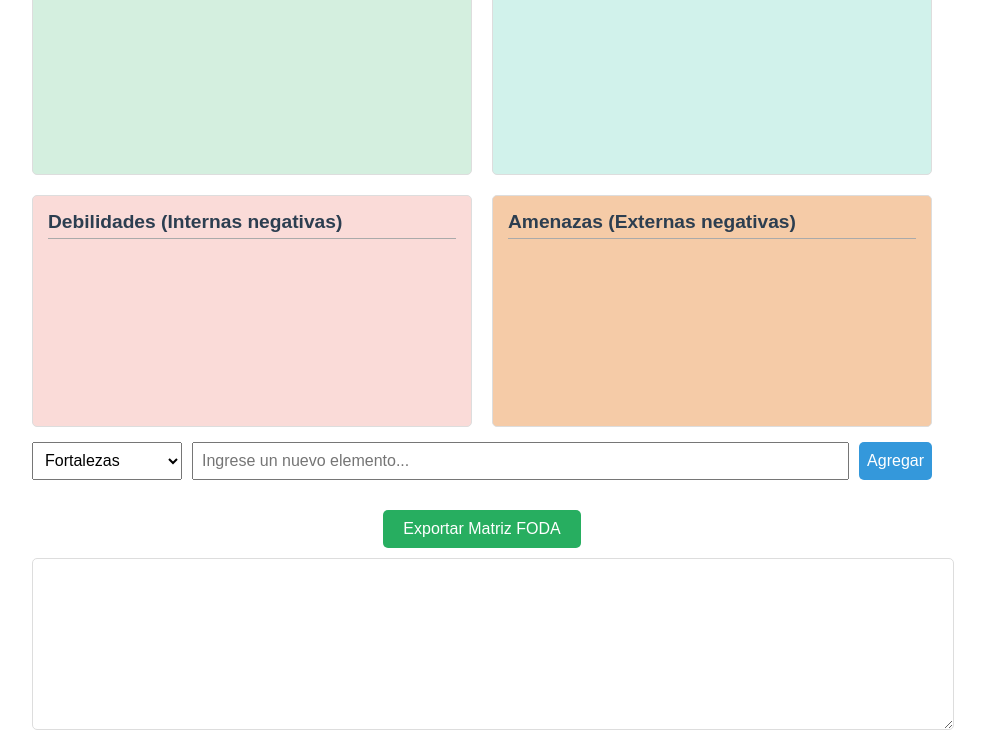
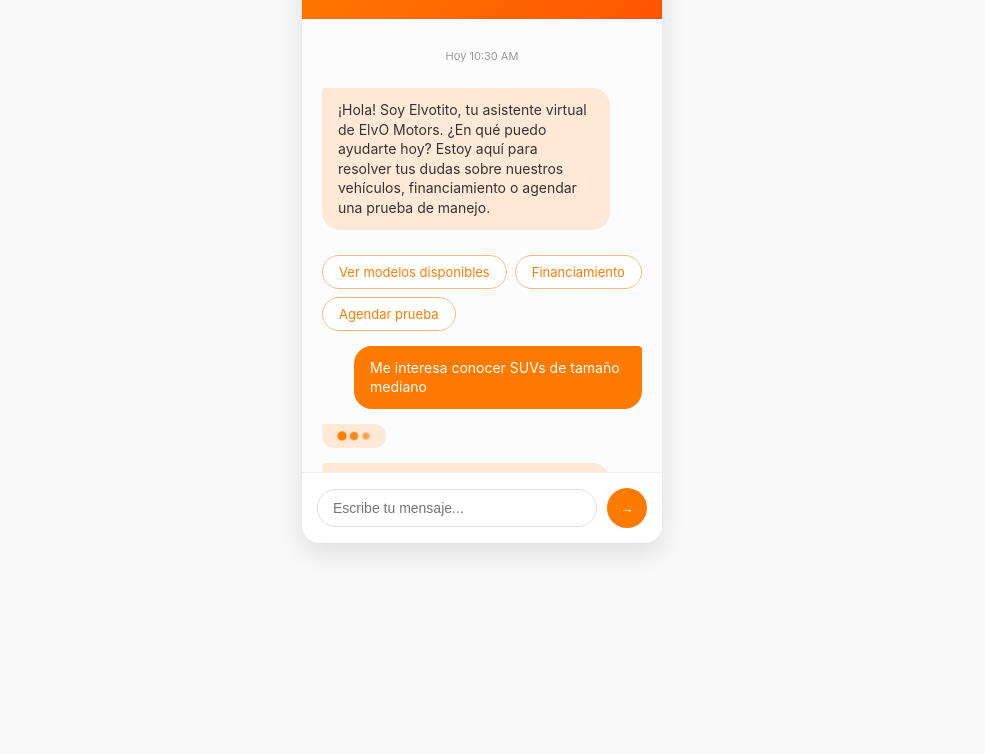
Before and after one commit to elvisorlando25/elvisorlando25.github.io, a plain HTML site: page matrizfoda.html in a window 1280 px wide. Shown: the part 157-911 px from the top of the page, without its empty margins (158-1143 px from the left). After the commit the page ends 800 px from the top, so only its background shows below. Drawn offline with Linux system fonts and the light colour scheme.

Commit message:
Prototipo atomchatio.html

```diff
--- a/matrizfoda.html
+++ b/matrizfoda.html
@@ -3,261 +3,430 @@
 <head>
   <meta charset="UTF-8">
   <meta name="viewport" content="width=device-width, initial-scale=1.0">
-    <title>Matriz FODA Interactiva</title>
+  <title>ElvO Motors Chatbot</title>
   <style>
     body {
-            font-family: Arial, sans-serif;
-            max-width: 900px;
-            margin: 0 auto;
-            padding: 20px;
+      font-family: 'Inter', -apple-system, BlinkMacSystemFont, sans-serif;
+      margin: 0;
+      padding: 0;
+      background-color: #f8f8f8;
+      color: #333;
+      display: flex;
+      justify-content: center;
+      align-items: center;
+      height: 100vh;
     }
 
-        h1 {
-            text-align: center;
-            color: #2c3e50;
+    .chat-container {
+      width: 360px;
+      height: 600px;
+      border-radius: 18px;
+      overflow: hidden;
+      display: flex;
+      flex-direction: column;
+      box-shadow: 0 10px 25px rgba(0, 0, 0, 0.1);
+      background: white;
+      position: relative;
     }
 
-        .foda-container {
-            display: grid;
-            grid-template-columns: 1fr 1fr;
-            grid-gap: 20px;
-            margin-top: 20px;
+    .chat-header {
+      background: linear-gradient(135deg, #FF7A00, #FF5500);
+      color: white;
+      padding: 20px;
+      display: flex;
+      align-items: center;
+      justify-content: space-between;
     }
 
-        .foda-section {
-            border: 1px solid #ddd;
-            border-radius: 5px;
-            padding: 15px;
-            min-height: 200px;
+    .brand {
+      display: flex;
+      align-items: center;
+      gap: 10px;
     }
 
-        .fortalezas {
-            background-color: #d4efdf;
+    .logo {
+      width: 32px;
+      height: 32px;
+      background: white;
+      border-radius: 50%;
+      display: flex;
+      align-items: center;
+      justify-content: center;
+      color: #FF5500;
+      font-weight: bold;
+      font-size: 16px;
     }
 
-        .oportunidades {
-            background-color: #d1f2eb;
+    .header-text {
+      flex-grow: 1;
     }
 
-        .debilidades {
-            background-color: #fadbd8;
+    .brand-name {
+      font-weight: bold;
+      font-size: 18px;
+      margin: 0;
     }
 
-        .amenazas {
-            background-color: #f5cba7;
+    .status {
+      font-size: 12px;
+      opacity: 0.9;
     }
 
-        h2 {
-            margin-top: 0;
-            color: #2c3e50;
-            font-size: 1.2em;
-            border-bottom: 1px solid #aaa;
-            padding-bottom: 5px;
+    .close-button {
+      background: rgba(255, 255, 255, 0.2);
+      border: none;
+      color: white;
+      border-radius: 50%;
+      width: 30px;
+      height: 30px;
+      display: flex;
+      align-items: center;
+      justify-content: center;
+      cursor: pointer;
     }
 
-        ul {
-            min-height: 150px;
-            margin: 0;
-            padding-left: 20px;
+    .chat-body {
+      flex-grow: 1;
+      padding: 20px;
+      overflow-y: auto;
+      display: flex;
+      flex-direction: column;
+      gap: 15px;
+      background-color: #fcfcfc;
     }
 
-        li {
+    .message {
+      max-width: 80%;
+      padding: 12px 16px;
+      border-radius: 18px;
+      font-size: 14px;
+      line-height: 1.4;
+    }
+
+    .bot-message {
+      background-color: #FFE8D6;
+      color: #333;
+      border-top-left-radius: 4px;
+      align-self: flex-start;
+    }
+
+    .user-message {
+      background-color: #FF7A00;
+      color: white;
+      border-top-right-radius: 4px;
+      align-self: flex-end;
+    }
+
+    .quick-replies {
+      display: flex;
+      flex-wrap: wrap;
+      gap: 8px;
+      margin-top: 10px;
+    }
+
+    .quick-reply {
+      background-color: white;
+      border: 1px solid #FFB980;
+      color: #FF7A00;
+      border-radius: 18px;
+      padding: 8px 16px;
+      font-size: 13px;
+      cursor: pointer;
+      transition: all 0.2s;
+    }
+
+    .quick-reply:hover {
+      background-color: #FFF0E3;
+    }
+
+    .car-card {
+      background: white;
+      border-radius: 12px;
+      overflow: hidden;
+      box-shadow: 0 2px 10px rgba(0,0,0,0.05);
+      width: 240px;
+      margin-bottom: 10px;
+    }
+
+    .car-img {
+      height: 120px;
+      background-color: #FFF0E3;
+      display: flex;
+      align-items: center;
+      justify-content: center;
+      color: #FF7A00;
+      font-size: 14px;
+      font-weight: bold;
+    }
+
+    .car-info {
+      padding: 12px;
+    }
+
+    .car-name {
+      font-weight: bold;
+      font-size: 16px;
+      margin: 0 0 4px 0;
+      color: #FF5500;
+    }
+
+    .car-price {
+      font-size: 14px;
+      margin: 0 0 8px 0;
+      color: #555;
+    }
+
+    .car-features {
+      display: flex;
+      gap: 8px;
       margin-bottom: 8px;
     }
 
-        .input-container {
-            display: flex;
-            margin-top: 15px;
-            width: 100%;
+    .car-feature {
+      background-color: #FFF0E3;
+      color: #FF7A00;
+      border-radius: 12px;
+      padding: 4px 8px;
+      font-size: 11px;
     }
 
-        select, input, button {
-            padding: 8px;
-            font-size: 16px;
+    .car-action {
+      background-color: #FF7A00;
+      color: white;
+      border: none;
+      border-radius: 8px;
+      padding: 8px 12px;
+      font-size: 12px;
+      cursor: pointer;
+      width: 100%;
+      font-weight: 500;
     }
 
-        select {
-            width: 150px;
-            margin-right: 10px;
+    .chat-input {
+      padding: 15px;
+      border-top: 1px solid #eee;
+      display: flex;
+      align-items: center;
+      gap: 10px;
+      background: white;
     }
 
-        input {
+    .input-field {
       flex-grow: 1;
-            margin-right: 10px;
+      border: 1px solid #ddd;
+      border-radius: 20px;
+      padding: 10px 15px;
+      font-size: 14px;
+      outline: none;
     }
 
-        button {
-            background-color: #3498db;
+    .input-field:focus {
+      border-color: #FF7A00;
+    }
+
+    .send-button {
+      background-color: #FF7A00;
       color: white;
       border: none;
-            border-radius: 5px;
+      border-radius: 50%;
+      width: 40px;
+      height: 40px;
+      display: flex;
+      align-items: center;
+      justify-content: center;
       cursor: pointer;
     }
 
-        button:hover {
-            background-color: #2980b9;
+    .timestamp {
+      font-size: 11px;
+      color: #999;
+      text-align: center;
+      margin: 10px 0;
     }
 
-        .export-section {
-            margin-top: 30px;
-            text-align: center;
+    .bot-typing {
+      display: flex;
+      gap: 4px;
+      align-items: center;
+      padding: 8px 16px;
+      background-color: #FFE8D6;
+      border-radius: 18px;
+      border-top-left-radius: 4px;
+      align-self: flex-start;
+      width: fit-content;
     }
 
-        .export-btn {
-            background-color: #27ae60;
-            padding: 10px 20px;
+    .dot {
+      width: 8px;
+      height: 8px;
+      background-color: #FF7A00;
+      border-radius: 50%;
+      animation: pulse 1.5s infinite;
+      opacity: 0.6;
     }
 
-        .export-btn:hover {
-            background-color: #219955;
+    .dot:nth-child(2) {
+      animation-delay: 0.2s;
     }
 
-        textarea {
-            width: 100%;
-            height: 150px;
-            margin-top: 10px;
-            padding: 10px;
-            font-family: Arial, sans-serif;
-            border: 1px solid #ddd;
-            border-radius: 5px;
-            resize: vertical;
+    .dot:nth-child(3) {
+      animation-delay: 0.4s;
     }
 
-        .delete-btn {
-            color: #27ae60;
+    .dropdown {
+      position: relative;
+      display: inline-block;
+      width: 100%;
+      margin-bottom: 10px;
+    }
+
+    .dropdown-btn {
+      background-color: white;
+      border: 1px solid #FFB980;
+      color: #FF7A00;
+      padding: 10px 16px;
+      font-size: 14px;
+      border-radius: 10px;
       cursor: pointer;
-            margin-left: 5px;
+      width: 100%;
+      text-align: left;
+      display: flex;
+      justify-content: space-between;
+      align-items: center;
+    }
+
+    .dropdown-content {
+      display: block;
+      position: absolute;
+      background-color: white;
+      width: 100%;
+      border-radius: 10px;
+      box-shadow: 0px 8px 16px 0px rgba(0,0,0,0.1);
+      z-index: 1;
+      max-height: 200px;
+      overflow-y: auto;
+      margin-top: 5px;
+    }
+
+    .dropdown-item {
+      padding: 10px 16px;
+      font-size: 14px;
+      color: #333;
+      cursor: pointer;
+    }
+
+    .dropdown-item:hover {
+      background-color: #FFF0E3;
+    }
+
+    @keyframes pulse {
+      0%, 100% {
+        transform: scale(0.8);
+        opacity: 0.6;
+      }
+      50% {
+        transform: scale(1.2);
+        opacity: 1;
+      }
     }
   </style>
 </head>
 <body>
-    <h1>Matriz FODA Interactiva</h1>
-
-    <div class="foda-container">
-        <div class="foda-section fortalezas">
-            <h2>Fortalezas (Internas positivas)</h2>
-            <ul id="fortalezas-lista"></ul>
+  <div class="chat-container">
+    <div class="chat-header">
+      <div class="brand">
+        <div class="logo">E</div>
+        <div class="header-text">
+          <h1 class="brand-name">ElvO Motors</h1>
+          <div class="status">En línea</div>
+        </div>
+      </div>
+      <button class="close-button">✕</button>
     </div>
 
-        <div class="foda-section oportunidades">
-            <h2>Oportunidades (Externas positivas)</h2>
-            <ul id="oportunidades-lista"></ul>
+    <div class="chat-body">
+      <div class="timestamp">Hoy 10:30 AM</div>
+
+      <div class="message bot-message">
+        ¡Hola! Soy Elvotito, tu asistente virtual de ElvO Motors. ¿En qué puedo ayudarte hoy? Estoy aquí para resolver tus dudas sobre nuestros vehículos, financiamiento o agendar una prueba de manejo.
       </div>
 
-        <div class="foda-section debilidades">
-            <h2>Debilidades (Internas negativas)</h2>
-            <ul id="debilidades-lista"></ul>
+      <div class="quick-replies">
+        <div class="quick-reply">Ver modelos disponibles</div>
+        <div class="quick-reply">Financiamiento</div>
+        <div class="quick-reply">Agendar prueba</div>
       </div>
 
-        <div class="foda-section amenazas">
-            <h2>Amenazas (Externas negativas)</h2>
-            <ul id="amenazas-lista"></ul>
+      <div class="message user-message">
+        Me interesa conocer SUVs de tamaño mediano
+      </div>
+
+      <div class="bot-typing">
+        <div class="dot"></div>
+        <div class="dot"></div>
+        <div class="dot"></div>
+      </div>
+
+      <div class="message bot-message">
+        ¡Excelente elección! En ElvO Motors tenemos varios SUVs medianos que podrían interesarte. Puedes seleccionar uno de estos modelos para conocer más detalles:
+      </div>
+
+      <div class="dropdown">
+        <button class="dropdown-btn">Seleccionar modelo <span>▼</span></button>
+        <div class="dropdown-content">
+          <div class="dropdown-item">Toyota RAV4</div>
+          <div class="dropdown-item">Hyundai Tucson</div>
+          <div class="dropdown-item">KIA Sportage</div>
+          <div class="dropdown-item">Subaru Forester</div>
+          <div class="dropdown-item">Mazda CX-5</div>
+          <div class="dropdown-item">Jetour X70</div>
         </div>
       </div>
 
-    <div class="input-container">
-        <select id="categoria-select">
-            <option value="fortalezas">Fortalezas</option>
-            <option value="oportunidades">Oportunidades</option>
-            <option value="debilidades">Debilidades</option>
-            <option value="amenazas">Amenazas</option>
-        </select>
-        <input type="text" id="nuevo-item" placeholder="Ingrese un nuevo elemento...">
-        <button id="agregar-btn">Agregar</button>
+      <div class="car-card">
+        <div class="car-img">Toyota RAV4</div>
+        <div class="car-info">
+          <h3 class="car-name">Toyota RAV4 2025</h3>
+          <p class="car-price">Desde $32,990</p>
+          <div class="car-features">
+            <span class="car-feature">30 MPG</span>
+            <span class="car-feature">203 HP</span>
+            <span class="car-feature">AWD</span>
+          </div>
+          <button class="car-action">Ver detalles</button>
+        </div>
       </div>
 
-    <div class="export-section">
-        <button id="exportar-btn" class="export-btn">Exportar Matriz FODA</button>
-        <textarea id="resultado-texto" readonly></textarea>
+      <div class="car-card">
+        <div class="car-img">Mazda CX-5</div>
+        <div class="car-info">
+          <h3 class="car-name">Mazda CX-5 2025</h3>
+          <p class="car-price">Desde $29,800</p>
+          <div class="car-features">
+            <span class="car-feature">28 MPG</span>
+            <span class="car-feature">187 HP</span>
+            <span class="car-feature">i-ACTIV AWD</span>
+          </div>
+          <button class="car-action">Ver detalles</button>
+        </div>
       </div>
 
-    <script>
-        // Referencias a elementos del DOM
-        const categoriaSelect = document.getElementById('categoria-select');
-        const nuevoItemInput = document.getElementById('nuevo-item');
-        const agregarBtn = document.getElementById('agregar-btn');
-        const exportarBtn = document.getElementById('exportar-btn');
-        const resultadoTexto = document.getElementById('resultado-texto');
+      <div class="message bot-message">
+        ¿Te gustaría conocer más detalles sobre alguno de estos modelos o prefieres programar una prueba de manejo?
+      </div>
 
-        // Listas para cada categoría
-        const listas = {
-            fortalezas: document.getElementById('fortalezas-lista'),
-            oportunidades: document.getElementById('oportunidades-lista'),
-            debilidades: document.getElementById('debilidades-lista'),
-            amenazas: document.getElementById('amenazas-lista')
-        };
+      <div class="quick-replies">
+        <div class="quick-reply">Más detalles</div>
+        <div class="quick-reply">Comparar modelos</div>
+        <div class="quick-reply">Agendar prueba</div>
+        <div class="quick-reply">Ver otros modelos</div>
+      </div>
+    </div>
 
-        // Función para agregar un nuevo elemento
-        function agregarItem() {
-            const categoria = categoriaSelect.value;
-            const texto = nuevoItemInput.value.trim();
-
-            if (texto) {
-                const li = document.createElement('li');
-                li.textContent = texto;
-
-                // Agregar botón de eliminar con check verde
-                const deleteBtn = document.createElement('span');
-                deleteBtn.innerHTML = ' &#9989;'; // Código de emoji para check verde
-                deleteBtn.className = 'delete-btn';
-                deleteBtn.title = 'Eliminar elemento';
-                deleteBtn.onclick = function() {
-                    li.remove();
-                };
-
-                li.appendChild(deleteBtn);
-                listas[categoria].appendChild(li);
-
-                // Limpiar input
-                nuevoItemInput.value = '';
-                nuevoItemInput.focus();
-            }
-        }
-
-        // Función para exportar la matriz FODA
-        function exportarFODA() {
-            let resultado = "MATRIZ FODA\n\n";
-
-            // Fortalezas
-            resultado += "FORTALEZAS:\n";
-            const fortalezas = Array.from(listas.fortalezas.children);
-            fortalezas.forEach((item, index) => {
-                resultado += `${index + 1}. ${item.textContent.replace(' ✅', '')}\n`;
-            });
-
-            // Oportunidades
-            resultado += "\nOPORTUNIDADES:\n";
-            const oportunidades = Array.from(listas.oportunidades.children);
-            oportunidades.forEach((item, index) => {
-                resultado += `${index + 1}. ${item.textContent.replace(' ✅', '')}\n`;
-            });
-
-            // Debilidades
-            resultado += "\nDEBILIDADES:\n";
-            const debilidades = Array.from(listas.debilidades.children);
-            debilidades.forEach((item, index) => {
-                resultado += `${index + 1}. ${item.textContent.replace('T', '')}\n`;
-            });
-
-            // Amenazas
-            resultado += "\nAMENAZAS:\n";
-            const amenazas = Array.from(listas.amenazas.children);
-            amenazas.forEach((item, index) => {
-                resultado += `${index + 1}. ${item.textContent.replace('T', '')}\n`;
-            });
-
-            resultadoTexto.value = resultado;
-            resultadoTexto.select();
-        }
-
-        // Event listeners
-        agregarBtn.addEventListener('click', agregarItem);
-        nuevoItemInput.addEventListener('keypress', function(e) {
-            if (e.key === 'Enter') {
-                agregarItem();
-            }
-        });
-        exportarBtn.addEventListener('click', exportarFODA);
-    </script>
+    <div class="chat-input">
+      <input type="text" class="input-field" placeholder="Escribe tu mensaje...">
+      <button class="send-button">→</button>
+    </div>
+  </div>
 </body>
 </html>
```
Lines whose indentation alone changed are shown as unchanged.
